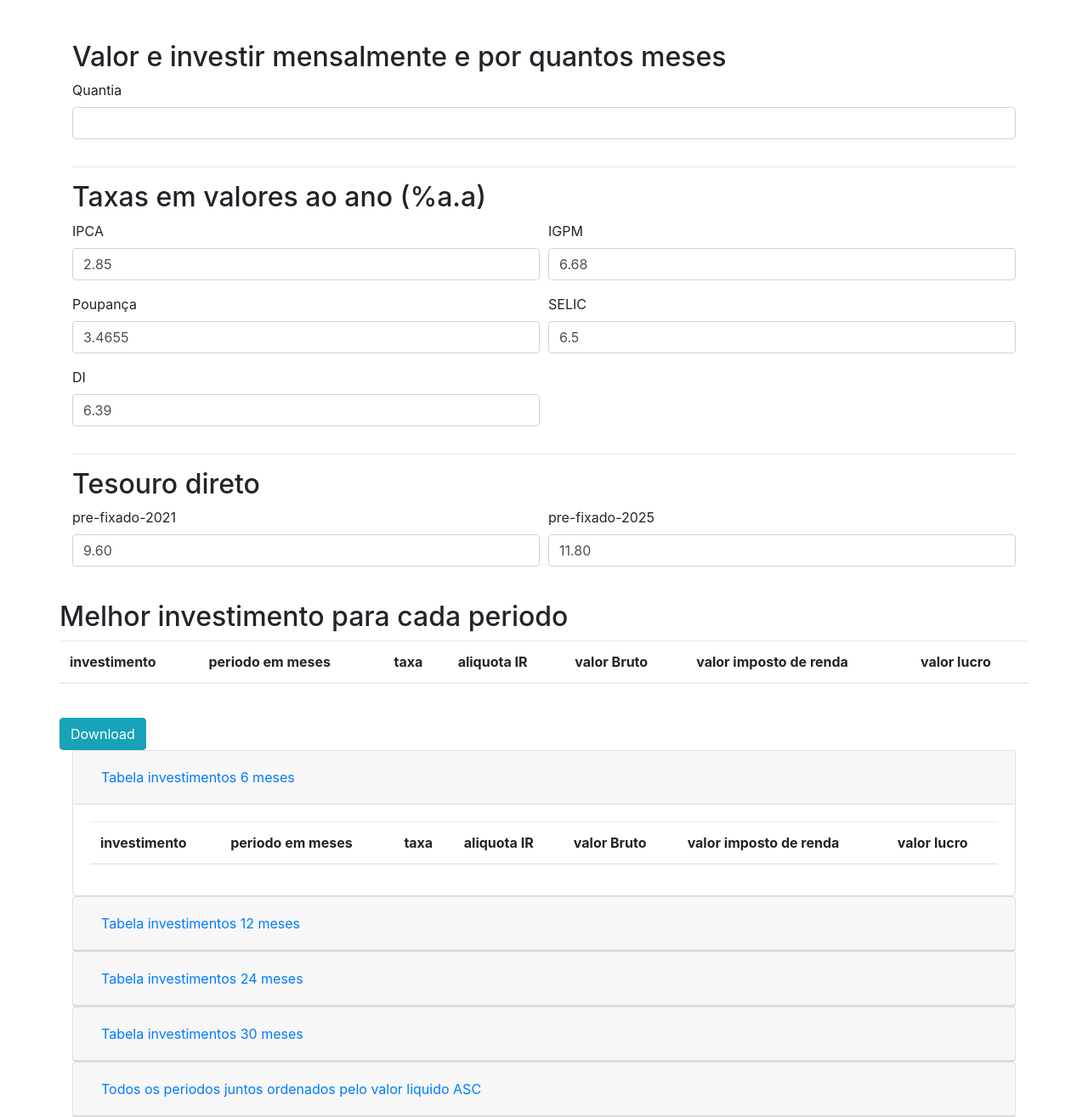
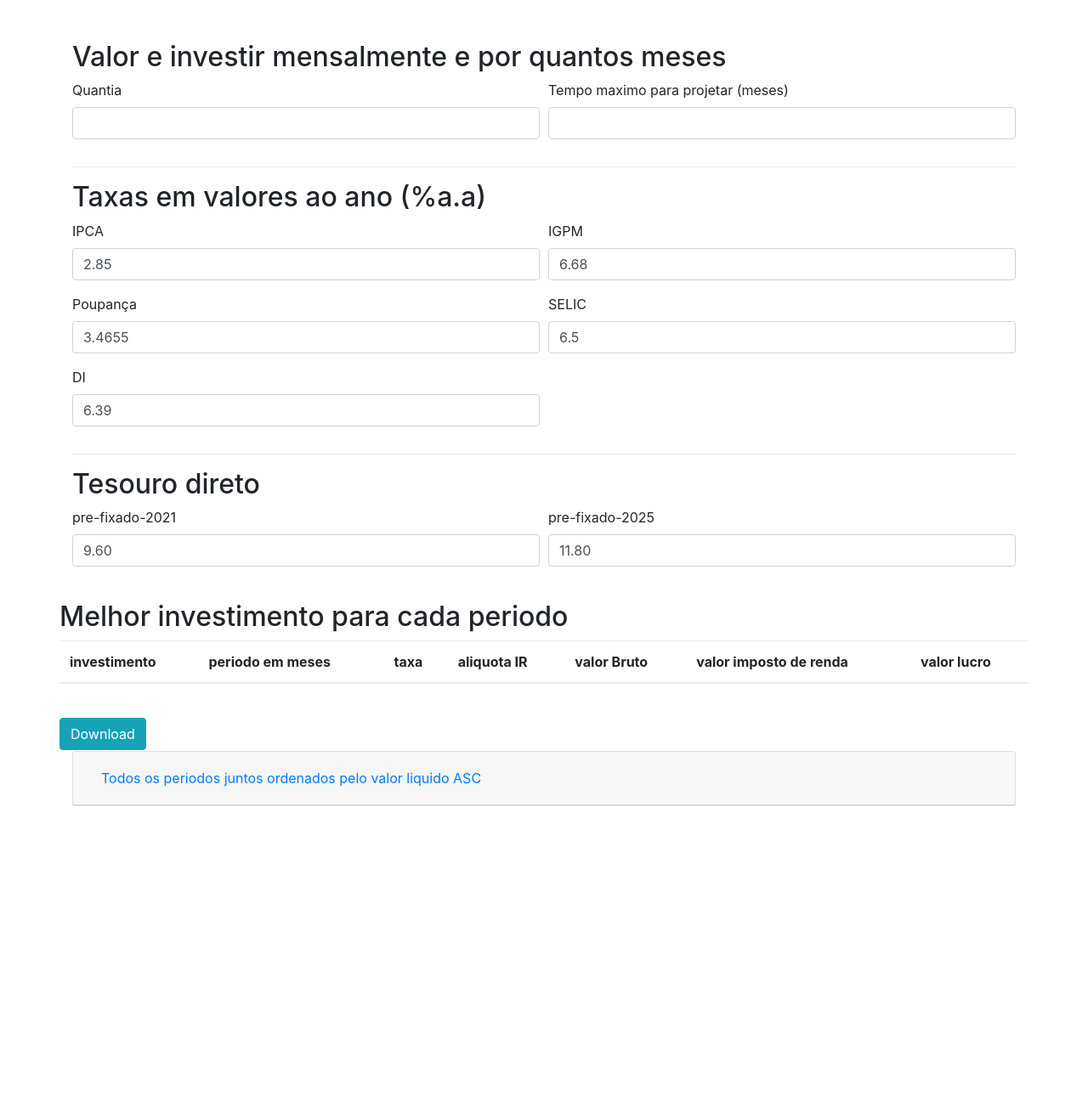
Before and after one commit to rafael-adcp/calculadora-investimentos, a plain HTML site: page index.html in a window 1280 px wide. Shown: the whole page at 85% size. After the commit the page ends 949 px from the top, so only its background shows below. Drawn offline with nearby package versions, Linux system fonts and the light colour scheme.

Commit message:
permitindo o input de meses para projetar, adicionando logica pra criar tabela por periodo dinamicamente

```diff
--- a/index.html
+++ b/index.html
@@ -36,9 +36,14 @@
     <br />
     <h2>Valor e investir mensalmente e por quantos meses</h2>
     <div class="form-row">
-      <div class="form-group col-md-12">
+      <div class="form-group col-md-6">
         <label>Quantia</label>
         <input type="text" class="form-control" id="quantia" oninput="realizaProjecao()">
+      </div>
+
+      <div class="form-group col-md-6">
+        <label>Tempo maximo para projetar (meses)</label>
+        <input type="number" class="form-control" id="meses" oninput="realizaProjecao()">
       </div>
     </div>
     <hr />
@@ -116,128 +121,14 @@
     <div class="row">
       <div class="col-md-12">
         <div class="accordion" id="accordionExample">
-          <div class="card">
-            <div class="card-header" id="headingOne">
-              <h5 class="mb-0">
-                <button class="btn btn-link" type="button" data-toggle="collapse" data-target="#collapseOne"
-                  aria-expanded="true" aria-controls="collapseOne">
-                  Tabela investimentos 6 meses
-                </button>
-              </h5>
-            </div>
 
-            <div id="collapseOne" class="collapse show" aria-labelledby="headingOne" data-parent="#accordionExample">
-              <div class="card-body">
-                <table class="table">
-                  <thead>
-                    <tr>
-                      <th scope="col">investimento</th>
-                      <th scope="col">periodo em meses</th>
-                      <th scope="col">taxa</th>
-                      <th scope="col">aliquota IR</th>
-                      <th scope="col">valor Bruto</th>
-                      <th scope="col">valor imposto de renda</th>
-                      <th scope="col">valor lucro</th>
-                    </tr>
-                  </thead>
-                  <tbody id="tabela-projecao-6">
-                  </tbody>
-                </table>
-              </div>
-            </div>
-          </div>
+        </div>
+      </div>
+    </div>
 
-          <div class="card">
-            <div class="card-header" id="headingTwo">
-              <h5 class="mb-0">
-                <button class="btn btn-link collapsed" type="button" data-toggle="collapse" data-target="#collapseTwo"
-                  aria-expanded="false" aria-controls="collapseTwo">
-                  Tabela investimentos 12 meses
-                </button>
-              </h5>
-            </div>
-            <div id="collapseTwo" class="collapse" aria-labelledby="headingTwo" data-parent="#accordionExample">
-              <div class="card-body">
-                <table class="table">
-                  <thead>
-                    <tr>
-                      <th scope="col">investimento</th>
-                      <th scope="col">periodo em meses</th>
-                      <th scope="col">taxa</th>
-                      <th scope="col">aliquota IR</th>
-                      <th scope="col">valor Bruto</th>
-                      <th scope="col">valor imposto de renda</th>
-                      <th scope="col">valor lucro</th>
-                    </tr>
-                  </thead>
-                  <tbody id="tabela-projecao-12">
-                  </tbody>
-                </table>
-              </div>
-            </div>
-          </div>
-
-          <div class="card">
-            <div class="card-header" id="headingThree">
-              <h5 class="mb-0">
-                <button class="btn btn-link collapsed" type="button" data-toggle="collapse" data-target="#collapseThree"
-                  aria-expanded="false" aria-controls="collapseThree">
-                  Tabela investimentos 24 meses
-                </button>
-              </h5>
-            </div>
-            <div id="collapseThree" class="collapse" aria-labelledby="headingThree" data-parent="#accordionExample">
-              <div class="card-body">
-                <table class="table">
-                  <thead>
-                    <tr>
-                      <th scope="col">investimento</th>
-                      <th scope="col">periodo em meses</th>
-                      <th scope="col">taxa</th>
-                      <th scope="col">aliquota IR</th>
-                      <th scope="col">valor Bruto</th>
-                      <th scope="col">valor imposto de renda</th>
-                      <th scope="col">valor lucro</th>
-                    </tr>
-                  </thead>
-                  <tbody id="tabela-projecao-24">
-                  </tbody>
-                </table>
-              </div>
-            </div>
-          </div>
-
-          <div class="card">
-            <div class="card-header" id="headingThree">
-              <h5 class="mb-0">
-                <button class="btn btn-link collapsed" type="button" data-toggle="collapse" data-target="#collapseFour"
-                  aria-expanded="false" aria-controls="collapseFour">
-                  Tabela investimentos 30 meses
-                </button>
-              </h5>
-            </div>
-            <div id="collapseFour" class="collapse" aria-labelledby="headingThree" data-parent="#accordionExample">
-              <div class="card-body">
-                <table class="table">
-                  <thead>
-                    <tr>
-                      <th scope="col">investimento</th>
-                      <th scope="col">periodo em meses</th>
-                      <th scope="col">taxa</th>
-                      <th scope="col">aliquota IR</th>
-                      <th scope="col">valor Bruto</th>
-                      <th scope="col">valor imposto de renda</th>
-                      <th scope="col">valor lucro</th>
-                    </tr>
-                  </thead>
-                  <tbody id="tabela-projecao-30">
-                  </tbody>
-                </table>
-              </div>
-            </div>
-          </div>
-
-
+    <div class="row">
+      <div class="col-md-12">
+        <div class="accordion" id="todosJuntos">
           <div class="card">
             <div class="card-header" id="headingThree">
               <h5 class="mb-0">
@@ -247,7 +138,7 @@
                 </button>
               </h5>
             </div>
-            <div id="collapseAllTogether" class="collapse" aria-labelledby="headingThree" data-parent="#accordionExample">
+            <div id="collapseAllTogether" class="collapse" aria-labelledby="headingThree" data-parent="#todosJuntos">
               <div class="card-body">
                 <table class="table" id="tabela-projecao">
                   <thead>
@@ -296,6 +187,7 @@
 
     function realizaProjecao() {
       const quantia = document.querySelector('#quantia').value;
+      const meses = document.querySelector('#meses').value;
 
       const ipca = document.querySelector('#ipca').value;
       const igpm = document.querySelector('#igpm').value;
@@ -356,11 +248,9 @@
       for (var investimento of opcoes) {
         while (investimento.max >= investimento.min) {
           let irMeses = 6;
-          while (irMeses <= 30) {
+          while (irMeses <= meses) {
             if (irMeses != 18) {
               const taxa = eval(investimento.taxa.replace('{{di}}', di).replace('{{taxa}}', investimento.max))
-              // console.log(taxa)
-              // console.log(investimento.taxa.replace('{{di}}', di).replace('{{taxa}}', investimento.max))
               projecao.push({
                 indice: investimento.indice.replace('{{taxa}}', investimento.max),
                 prazo: irMeses,
@@ -377,7 +267,10 @@
 
       let melhorInvestimento = "";
       let projectionType = 6;
-      while (projectionType <= 30) {
+
+      document.querySelector('#accordionExample').innerHTML = "";
+
+      while (projectionType <= meses) {
         let melhoresInvestimentosDoPeriodo = "";
         if (projectionType != 18) {
           const investimentos = []
@@ -407,9 +300,35 @@
                     </tr>
                     `
 
-          document.querySelector(`#tabela-projecao-${projectionType}`).innerHTML = "";
+          melhoresInvestimentosDoPeriodo = `
+          <div class="card">
+            <div class="card-header" id="headingOne">
+              <h5 class="mb-0">
+                <button class="btn btn-link" type="button" data-toggle="collapse" data-target="#collapse-tabela-${projectionType}"
+                  aria-expanded="true" aria-controls="collapse-tabela-${projectionType}">
+                  Tabela investimentos ${projectionType} meses
+                </button>
+              </h5>
+            </div>
+
+            <div id="collapse-tabela-${projectionType}" class="collapse" aria-labelledby="headingOne" data-parent="#accordionExample">
+              <div class="card-body">
+                <table class="table">
+                  <thead>
+                    <tr>
+                      <th scope="col">investimento</th>
+                      <th scope="col">periodo em meses</th>
+                      <th scope="col">taxa</th>
+                      <th scope="col">aliquota IR</th>
+                      <th scope="col">valor Bruto</th>
+                      <th scope="col">valor imposto de renda</th>
+                      <th scope="col">valor lucro</th>
+                    </tr>
+                  </thead>
+                  <tbody id="tabela-projecao-6">`
           for (const opcao of ordenado) {
             melhoresInvestimentosDoPeriodo += `
+
                     <tr>
                         <td>${opcao.indice}</td>
                         <td>${opcao.prazo} meses</td>
@@ -421,7 +340,12 @@
                     </tr>
                     `
           }
-          document.querySelector(`#tabela-projecao-${projectionType}`).innerHTML = melhoresInvestimentosDoPeriodo;
+          melhoresInvestimentosDoPeriodo += `</tbody>
+                </table>
+              </div>
+            </div>
+          </div>`
+          document.querySelector(`#accordionExample`).innerHTML += melhoresInvestimentosDoPeriodo;
 
         }
         projectionType = projectionType + 6;
```
